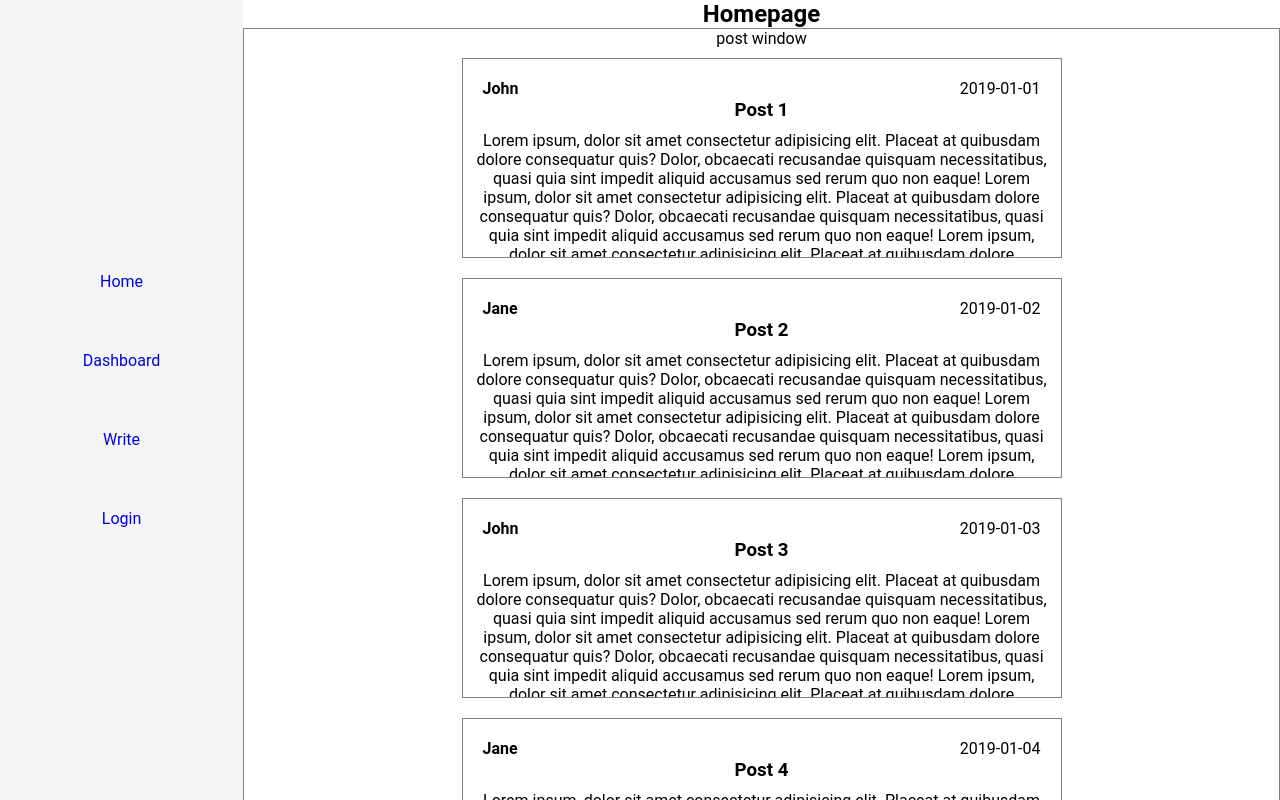
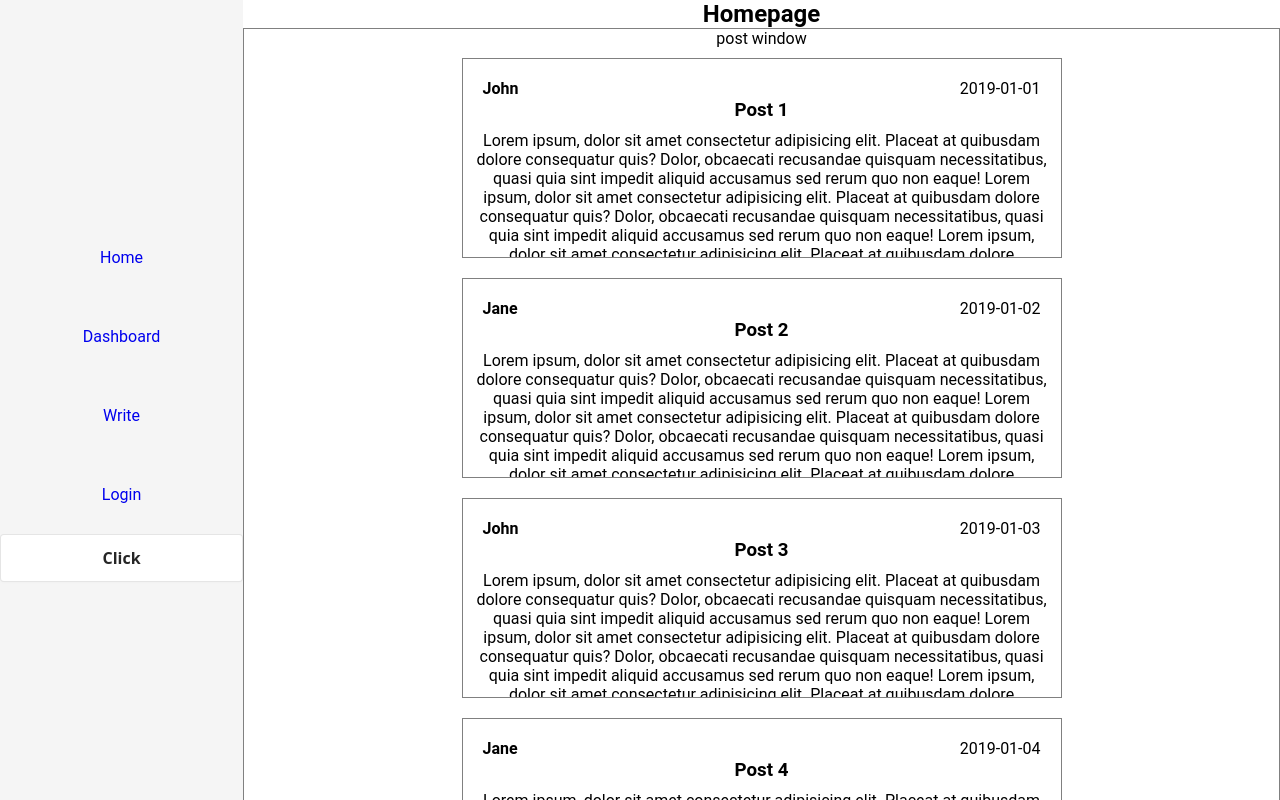
Before and after one commit to pwnsaur/dev-idea-platform, a React (Create React App) app in the folder client/: page / in a window 1280 px wide. Built offline with nearby package versions, Linux system fonts and the light colour scheme.

Commit message:
Create reusable button

```diff
--- a/client/src/components/postContainer/PostContainer.tsx
+++ b/client/src/components/postContainer/PostContainer.tsx
@@ -1,6 +1,5 @@
 import styles from './postContainer.module.scss';
 import { IPost } from '../../interfaces/post';
-
 interface Props extends IPost {
   children?: React.ReactNode;
 }
--- /dev/null
+++ b/client/src/components/reusableComponents/Button.module.scss
@@ -0,0 +1,47 @@
+.btn {
+  align-items: center;
+  background-color: #ffffff;
+  border: 1px solid rgba(0, 0, 0, 0.1);
+  border-radius: 0.25rem;
+  box-shadow: rgba(0, 0, 0, 0.02) 0 1px 3px 0;
+  box-sizing: border-box;
+  color: rgba(0, 0, 0, 0.85);
+  cursor: pointer;
+  display: inline-flex;
+  font-family: system-ui, -apple-system, system-ui, "Helvetica Neue", Helvetica,
+    Arial, sans-serif;
+  font-size: 16px;
+  font-weight: 600;
+  justify-content: center;
+  line-height: 1.25;
+  margin: 0;
+  min-height: 3rem;
+  padding: calc(0.875rem - 1px) calc(1.5rem - 1px);
+  position: relative;
+  text-decoration: none;
+  transition: all 250ms;
+  user-select: none;
+  -webkit-user-select: none;
+  touch-action: manipulation;
+  vertical-align: baseline;
+  width: auto;
+
+  &:hover,
+  &:focus {
+    border-color: rgba(0, 0, 0, 0.15);
+    box-shadow: rgba(0, 0, 0, 0.1) 0 4px 12px;
+    color: rgba(0, 0, 0, 0.65);
+  }
+
+  &:hover {
+    transform: translateY(-1px);
+  }
+
+  &:active {
+    background-color: #f0f0f1;
+    border-color: rgba(0, 0, 0, 0.15);
+    box-shadow: rgba(0, 0, 0, 0.06) 0 2px 4px;
+    color: rgba(0, 0, 0, 0.65);
+    transform: translateY(0);
+  }
+}
--- /dev/null
+++ b/client/src/components/reusableComponents/Button.tsx
@@ -0,0 +1,10 @@
+import classes from "./Button.module.scss";
+type Props = {
+  text: String;
+  onClickHandler?: () => void;
+};
+
+const Button = (props: Props) => {
+  return <button className={`${classes.btn}`}>{props.text}</button>;
+};
+export default Button;
--- a/client/src/components/sidebar/Sidebar.tsx
+++ b/client/src/components/sidebar/Sidebar.tsx
@@ -1,13 +1,14 @@
-import styles from './sidebar.module.scss';
-import { NavLink } from 'react-router-dom';
-
+import styles from "./sidebar.module.scss";
+import { NavLink } from "react-router-dom";
+import Button from "../reusableComponents/Button";
 const Navbar = () => {
   return (
     <nav className={styles.sidebar}>
-      <NavLink to='/'>Home</NavLink>
-      <NavLink to='/dashboard'>Dashboard</NavLink>
-      <NavLink to='/write'>Write</NavLink>
-      <NavLink to='/login'>Login</NavLink>
+      <NavLink to="/">Home</NavLink>
+      <NavLink to="/dashboard">Dashboard</NavLink>
+      <NavLink to="/write">Write</NavLink>
+      <NavLink to="/login">Login</NavLink>
+      <Button text="Click" />
     </nav>
   );
 };
```
